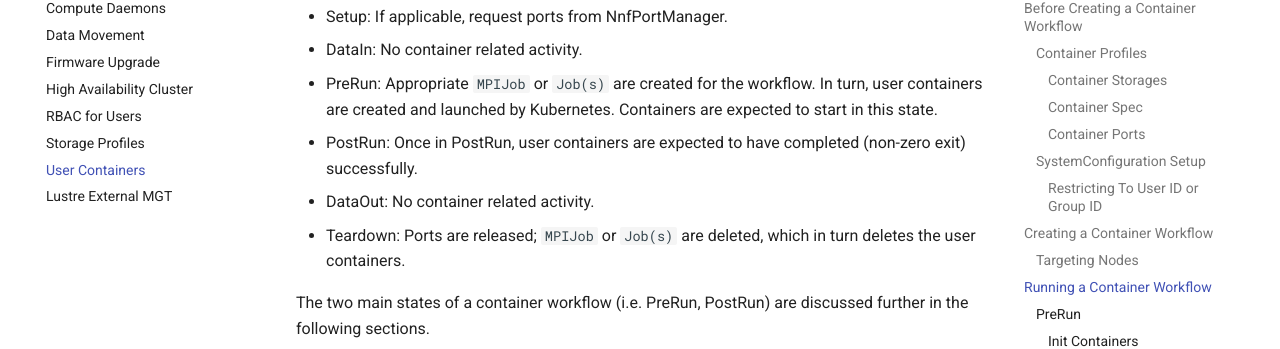
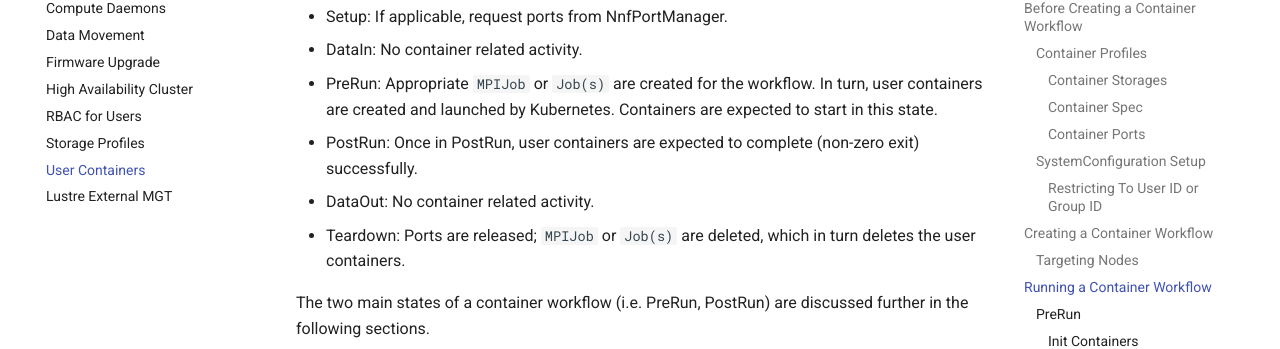
Before and after one commit to NearNodeFlash/NearNodeFlash.github.io, an MkDocs documentation site: the page built from docs/guides/user-containers/readme.md, in a window 1280 px wide and 900 px high, scrolled down 6409 px. Shown: the part 127-476 px from the top of the window. Built offline with MkDocs 1.6.1 and Material for MkDocs 9.7.7, drawn with Linux system fonts in a browser that asks for light colours; comment, search, counter and statistics services are not loaded; the version menu is left out.

Commit message:
Update docs/guides/user-containers/readme.md
Co-authored-by: Tony Floeder <anthony.floeder@hpe.com>

```diff
--- a/docs/guides/user-containers/readme.md
+++ b/docs/guides/user-containers/readme.md
@@ -282,7 +282,7 @@ overview of the container-related behavior that occurs:
 - DataIn: No container related activity.
 - PreRun: Appropriate `MPIJob` or `Job(s)` are created for the workflow. In turn, user containers
 are created and launched by Kubernetes. Containers are expected to start in this state.
-- PostRun: Once in PostRun, user containers are expected to have completed (non-zero exit)
+- PostRun: Once in PostRun, user containers are expected to complete (non-zero exit)
 successfully.
 - DataOut: No container related activity.
 - Teardown: Ports are released; `MPIJob` or `Job(s)` are deleted, which in turn deletes the user
```
